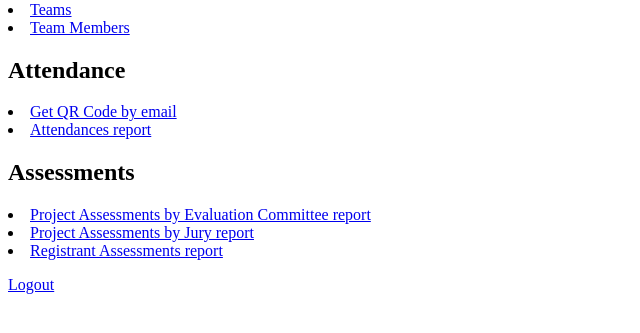
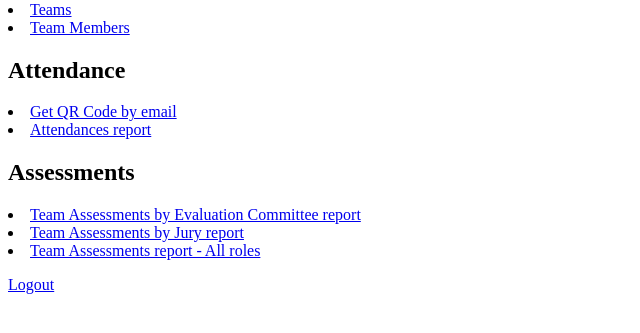
Before and after one commit to neosergio/hackatrix-api, a Django app: page /reports/ in a window 1280 px wide. Shown: the part 229-562 px from the top of the page, without its empty margins (0-640 px from the left). Run offline with Django 3.2, Linux system fonts and the light colour scheme; a user stored in the database is signed in; parts of the project's set-up code (start-up, migrations or seed data) failed here and were passed over; some libraries are stand-ins or nearby versions.

Commit message:
Add team assessments reports

```diff
--- a/reports/templates/index.html
+++ b/reports/templates/index.html
@@ -25,9 +25,9 @@
 <div>
     <h2>Assessments</h2>
     <p>
-    <li><a href="{% url 'reports:project_assessment_by_evaluation_committee' %}">Project Assessments by Evaluation Committee report</a></li>
-    <li><a href="{% url 'reports:project_assessment_by_jury' %}">Project Assessments by Jury report</a></li>
-    <li><a href="{% url 'reports:registrant_assessment' %}">Registrant Assessments report</a></li>
+    <li><a href="{% url 'reports:team_assessment' %}?role=committee">Team Assessments by Evaluation Committee report</a></li>
+    <li><a href="{% url 'reports:team_assessment' %}?role=jury">Team Assessments by Jury report</a></li>
+    <li><a href="{% url 'reports:team_assessment' %}">Team Assessments report - All roles</a></li>
     </p>
 </div>
 <div>
--- a/reports/urls.py
+++ b/reports/urls.py
@@ -4,6 +4,7 @@ from .views import index, attendance_list, attendance_list_by_id, attendance_ite
 from .views import project_assessment_by_jury, project_assessment_by_evaluation_committee, idea_list
 from .views import registrant_list_by_project, registrant_assessment, registrant_list
 from .views import team_list, team_member_list
+from .views import team_assessment
 from .views import get_QR_code_by_email
 
 
@@ -23,6 +24,7 @@ urlpatterns = [
     path('assessment/project/',
          project_assessment_by_evaluation_committee,
          name='project_assessment_by_evaluation_committee'),
+    path('assessment/team/', team_assessment, name='team_assessment'),
     path('assessment/project/by/jury', project_assessment_by_jury, name='project_assessment_by_jury'),
     path('assessment/registrant/', registrant_assessment, name='registrant_assessment'),
 ]
--- a/reports/views.py
+++ b/reports/views.py
@@ -4,7 +4,7 @@ from django.shortcuts import render, get_object_or_404
 from django.contrib.auth.decorators import login_required
 
 from .forms import EmailForm
-from assessments.models import ProjectAssessment, RegistrantAssessment
+from assessments.models import ProjectAssessment, RegistrantAssessment, TeamAssessmentResults
 from events.models import Attendance, Registrant, RegistrantAttendance, Event, Team, TeamMember
 from ideas.models import IdeaTeamMember, Idea
 
@@ -141,3 +141,22 @@ def team_member_list(request):
         team_members = TeamMember.objects.filter(team__event=event, is_active=True)
         context = {'team_members': team_members}
     return render(request, 'team_member_list.html', context)
+
+
+@login_required()
+def team_assessment(request):
+    context = dict()
+    if config.DISPLAY_REPORTS and config.DISPLAY_JURY_REPORTS:
+        event = Event.objects.filter(is_active=True, is_featured=True).first()
+        if request.GET.get('role') and request.GET.get('role') == 'committee':
+            assessments = TeamAssessmentResults.objects.filter(
+                assessment__is_for_evaluation_committee=True,
+                team__event=event)
+        elif request.GET.get('role') and request.GET.get('role') == 'jury':
+            assessments = TeamAssessmentResults.objects.filter(
+                assessment__is_for_jury=True,
+                team__event=event)
+        else:
+            assessments = TeamAssessmentResults.objects.filter(team__event=event)
+        context = {'assessments': assessments}
+    return render(request, 'team_assessment.html', context)
```
Also changed, not shown: reports/templates/team_assessment.html (added, +31 -0 lines).
